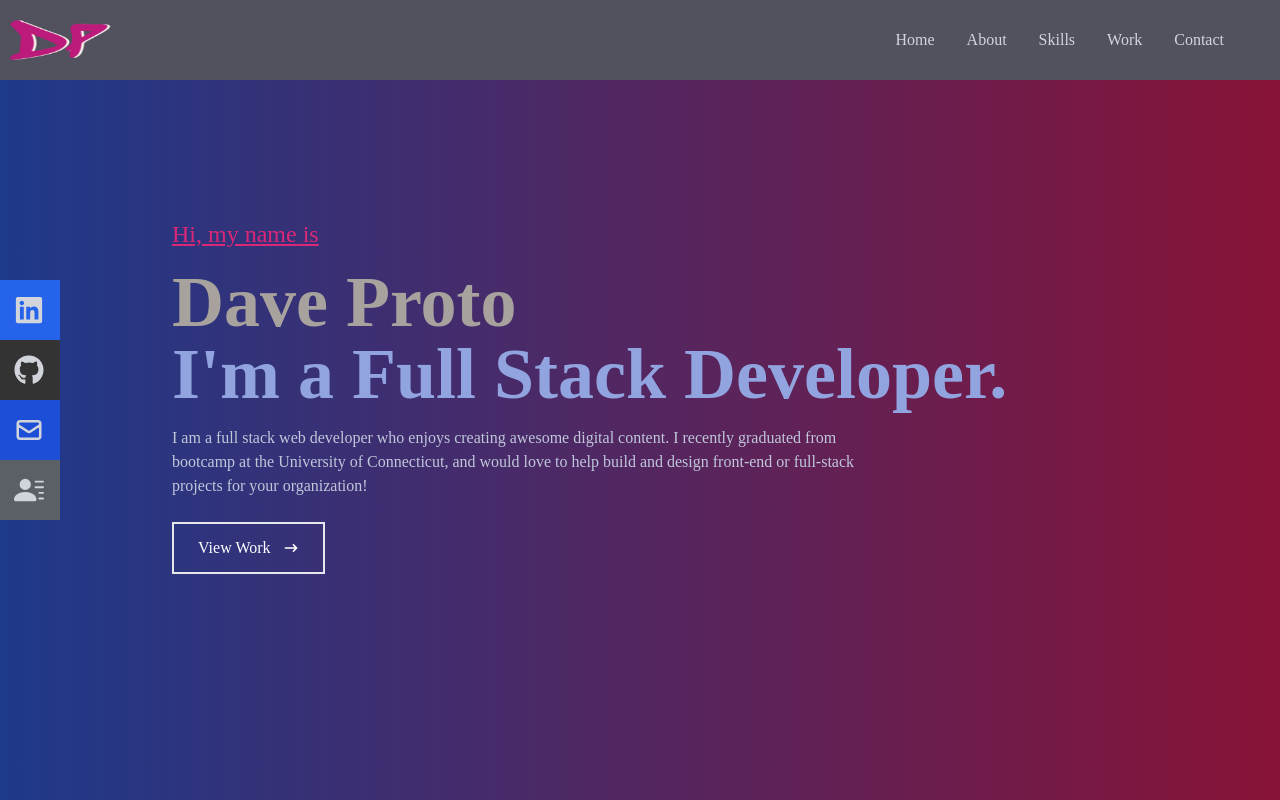
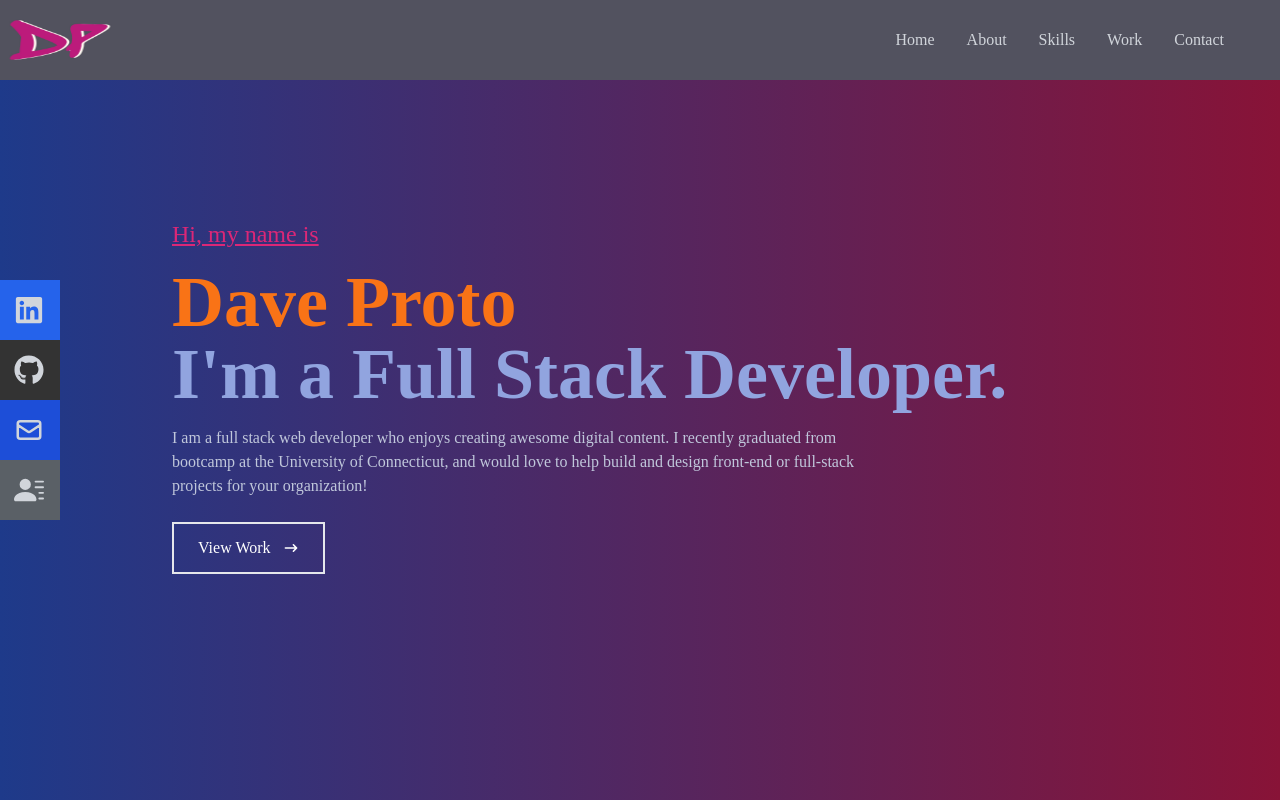
Before and after one commit to Dpro03/My-React-Portfolio, a React (Create React App) app: page / in a window 1280 px wide. Shown: the top 800 px of the page. Built offline with nearby package versions, Linux system fonts and the light colour scheme.

Commit message:
added my resume

```diff
--- a/src/components/home.jsx
+++ b/src/components/home.jsx
@@ -8,7 +8,7 @@ const Home = () => {
       {/* container */}
       <div className="max-w-[1000px] mx-auto px-8 flex flex-col justify-center h-full">
         <p className="text-pink-600 text-2xl pb-4 underline">Hi, my name is</p>
-        <h1 className="text-4xl sm:text-7xl font-bold text-stone-400">
+        <h1 className="text-4xl sm:text-7xl font-bold text-orange-500">
           Dave Proto
         </h1>
         <h2 className="text-4xl sm:text-7xl font-bold text-[#91a4df]">
--- a/src/components/navbar.jsx
+++ b/src/components/navbar.jsx
@@ -136,7 +136,7 @@ const Navbar = () => {
           <li className="w-[160px] h-[60px] flex justify-between items-center ml-[-100px] hover:ml-[-10px] duration-300 bg-[#5a6066]">
             <a
               className="flex justify-between items-center w-full text-gray-300"
-              href="https://drive.google.com/file/d/1aiegIoPH6jB_iIlYQjkNe0CyLtlT6TV6/view?usp=sharing"
+              href="https://drive.google.com/open?id=1-7c65kAY90xZnyXZRLWqQoQwomAqHD2e&authuser=dpro308%40gmail.com&usp=drive_fs"
             >
               Resume <BsFillPersonLinesFill size={30} />{" "}
             </a>
--- a/src/index.css
+++ b/src/index.css
@@ -1,6 +1,7 @@
 @tailwind base;
 @tailwind components;
 @tailwind utilities;
+
 
 @import url("https://fonts.googleapis.com/css2?family=Raleway:wght@400&display=swap");
 
@@ -23,9 +24,11 @@ li {
 }
 
 .content-div:hover {
-  background-image: linear-gradient(
-    to right,
+  background-image: linear-gradient(to right,
       rgba(112, 157, 255, 0.8),
-      hsla(242, 74%, 61%, 0.8)
-      )!important;
+      hsla(242, 74%, 61%, 0.8)) !important;
 }
+
+.content-div-Contact {
+  height: 12px;
+}
```
